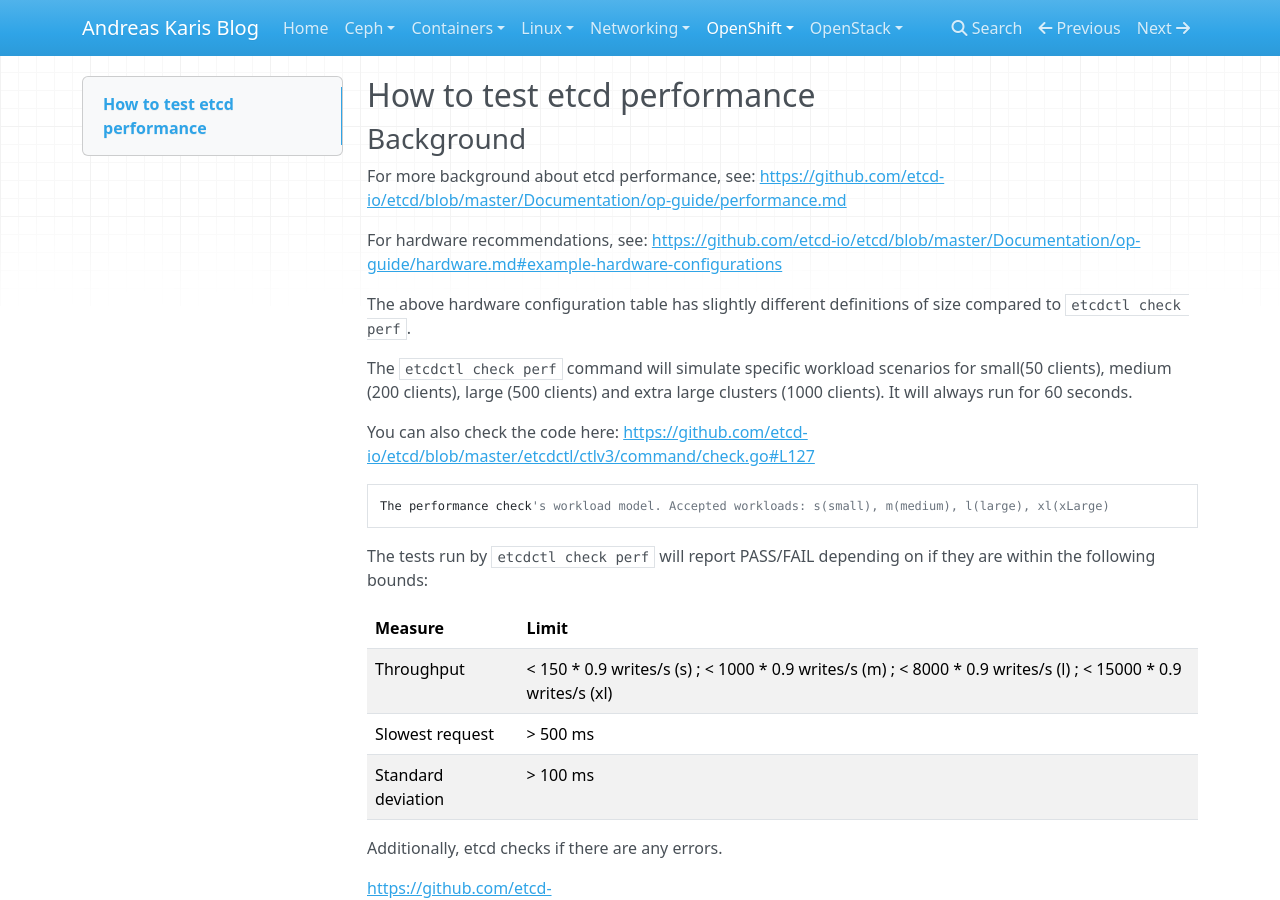
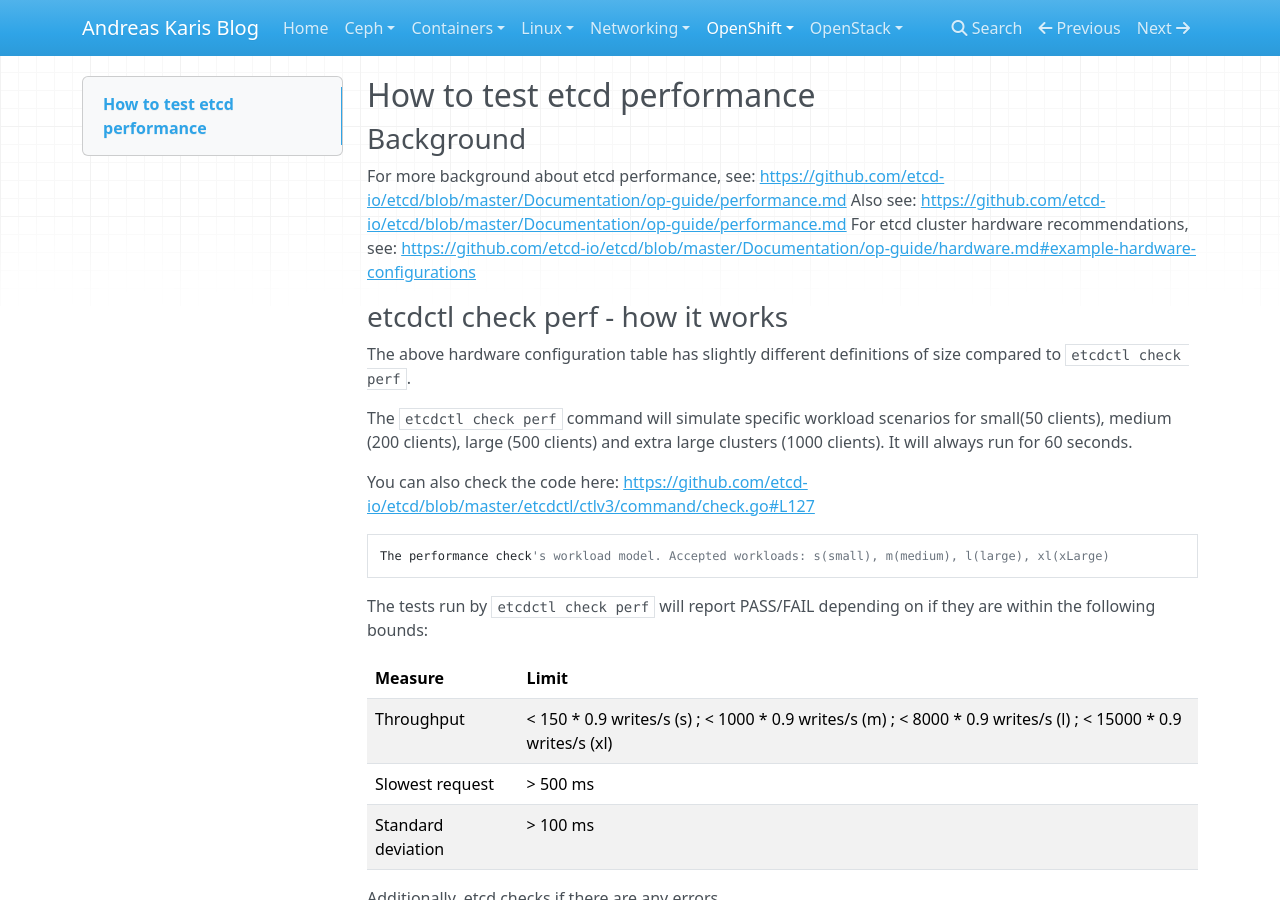
Before and after one commit to andreaskaris/blog, an MkDocs documentation site: the page built from docs/openshift/etcd_perf.md, in a window 1280 px wide and 900 px high. Built offline with MkDocs 1.6.1, drawn with Linux system fonts in a browser that asks for light colours; nearby versions of some CDN libraries; some of the changed text lies outside the part shown.

Commit message:
new commit

```diff
--- a/docs/openshift/etcd_perf.md
+++ b/docs/openshift/etcd_perf.md
@@ -3,8 +3,10 @@
 ### Background
 
 For more background about etcd performance, see: [https://github.com/etcd-io/etcd/blob/master/Documentation/op-guide/performance.md](https://github.com/etcd-io/etcd/blob/master/Documentation/op-guide/performance.md)
+Also see: [https://github.com/etcd-io/etcd/blob/master/Documentation/op-guide/performance.md](https://github.com/etcd-io/etcd/blob/master/Documentation/op-guide/performance.md)
+For etcd cluster hardware recommendations, see: [https://github.com/etcd-io/etcd/blob/master/Documentation/op-guide/hardware.md#example-hardware-configurations](https://github.com/etcd-io/etcd/blob/master/Documentation/op-guide/hardware.md#example-hardware-configurations)
 
-For hardware recommendations, see: [https://github.com/etcd-io/etcd/blob/master/Documentation/op-guide/hardware.md#example-hardware-configurations](https://github.com/etcd-io/etcd/blob/master/Documentation/op-guide/hardware.md#example-hardware-configurations)
+### etcdctl check perf - how it works
 
 The above hardware configuration table has slightly different definitions of size compared to `etcdctl check perf`.
 
@@ -122,7 +124,7 @@ func (r *report) processResults() {
 (...)
 ~~~
 
-### Running the tests
+### Running etcdctl check perf
 
 The following illustrated how to test etcd performance in OpenShift 4.5
 
```
